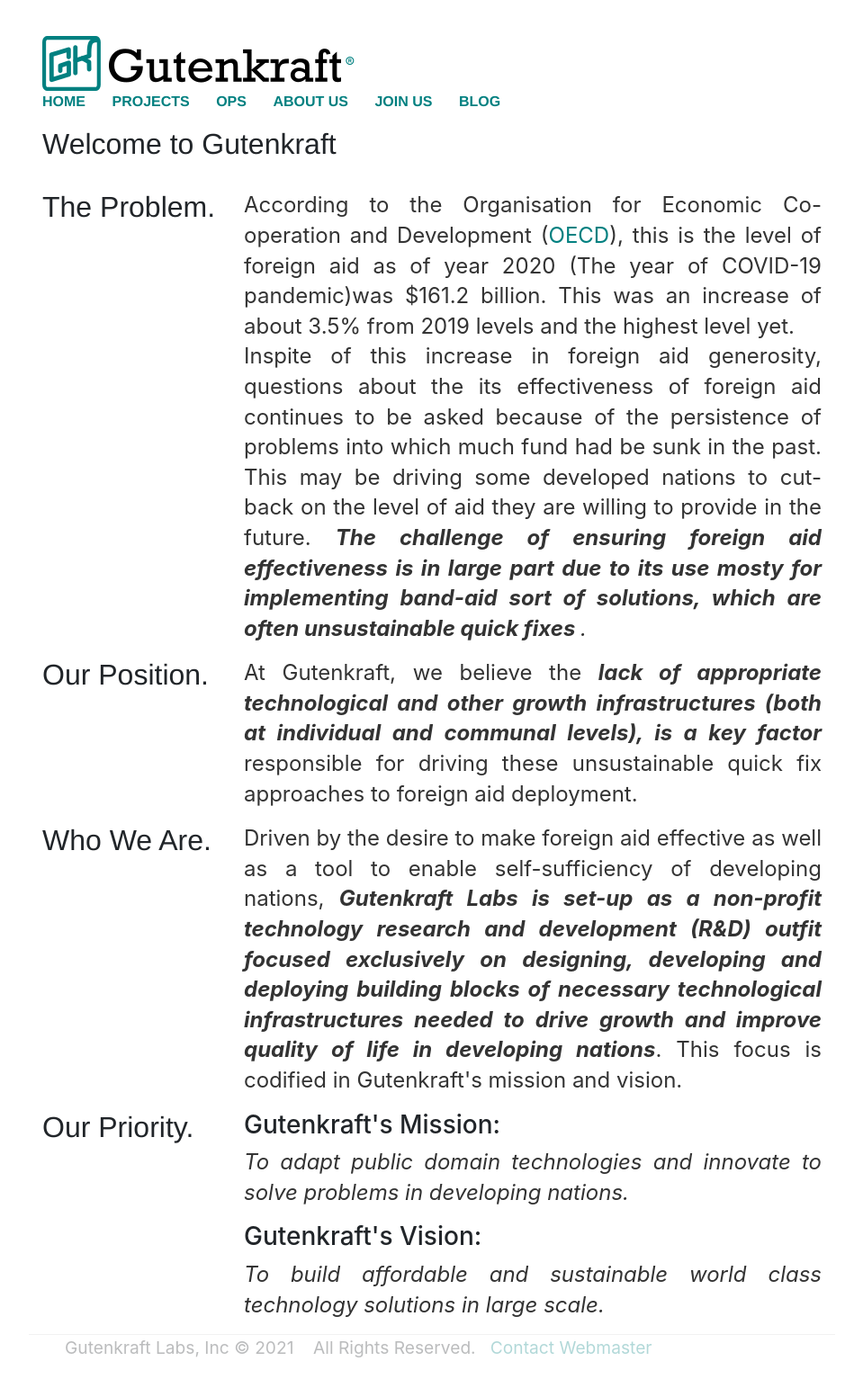
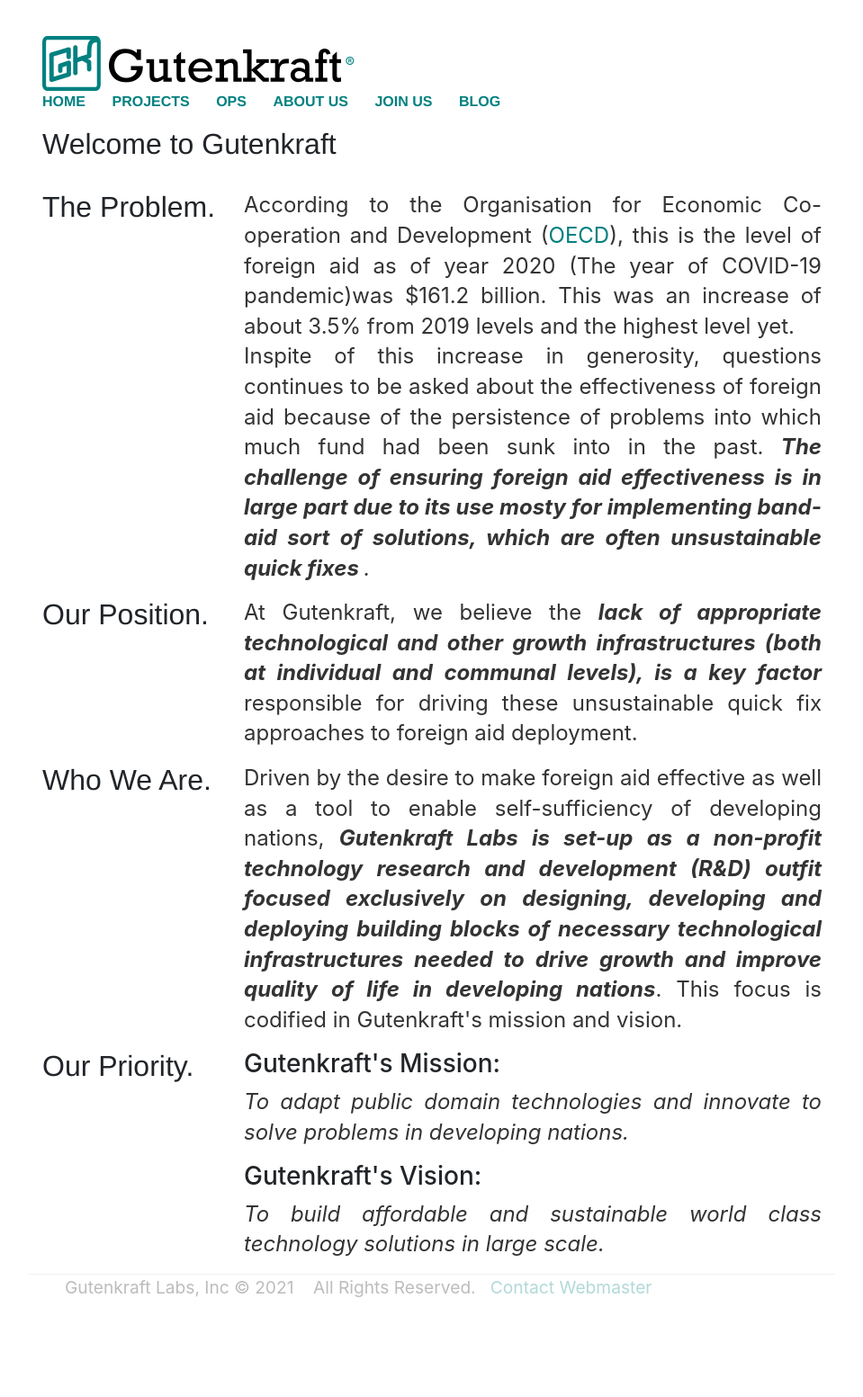
Before and after one commit to oferonmi/datafilik.github.io, a Jekyll site: the page built from index.html, in a window 1280 px wide. Shown: the whole page at 90% size, without its empty margins (160-1119 px from the left). Built offline with Jekyll 4.4.1, drawn with Linux system fonts in a browser that asks for light colours; after the commit the page ends 1486 px from its top, so only the background shows below that.

Commit message:
content update

```diff
--- a/index.html
+++ b/index.html
@@ -11,9 +11,8 @@
 		<div class="col-9 text-start">
 			<p class="fs-2" align="justify">
 				According to the Organisation for Economic Co-operation and Development (<a href="https://www.oecd.org/newsroom/covid-19-spending-helped-to-lift-foreign-aid-to-an-all-time-high-in-2020-but-more-effort-needed.htm">OECD</a>), this is the level of foreign aid as of year 2020 (The year of COVID-19 pandemic)was $161.2 billion. This was an increase of about 3.5% from 2019 levels and the highest level yet.<br>
-				Inspite of this increase in foreign aid generosity, questions about the its effectiveness of foreign aid continues
-				to be asked because of the persistence of problems into which much fund had be sunk in the past. This may be driving
-				some developed nations to cut-back on the level of aid they are willing to provide in the future.
+				Inspite of this increase in generosity, questions continues
+				to be asked about the effectiveness of foreign aid  because of the persistence of problems into which much fund had been sunk into in the past.
 				<em><b>The challenge of ensuring foreign aid effectiveness is in large part due to its use mosty for implementing band-aid sort of solutions, which are often unsustainable quick fixes </b>.</em>
 			</p>
 		</div>
```
